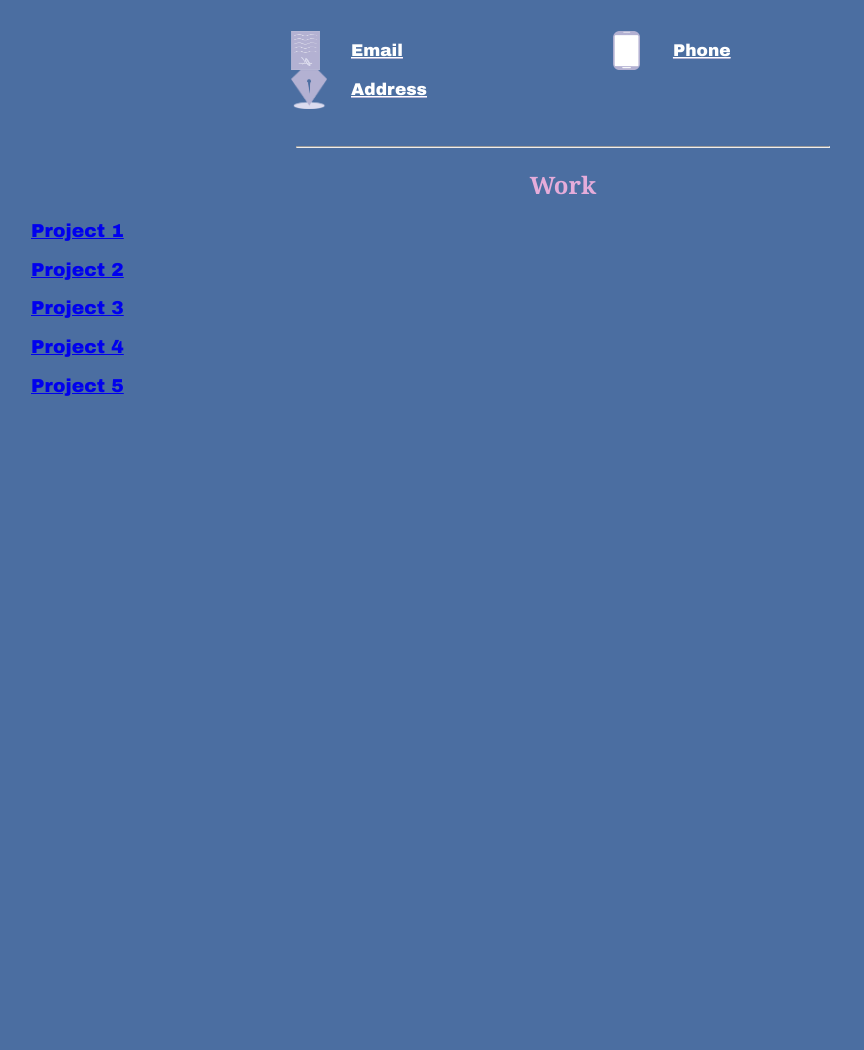
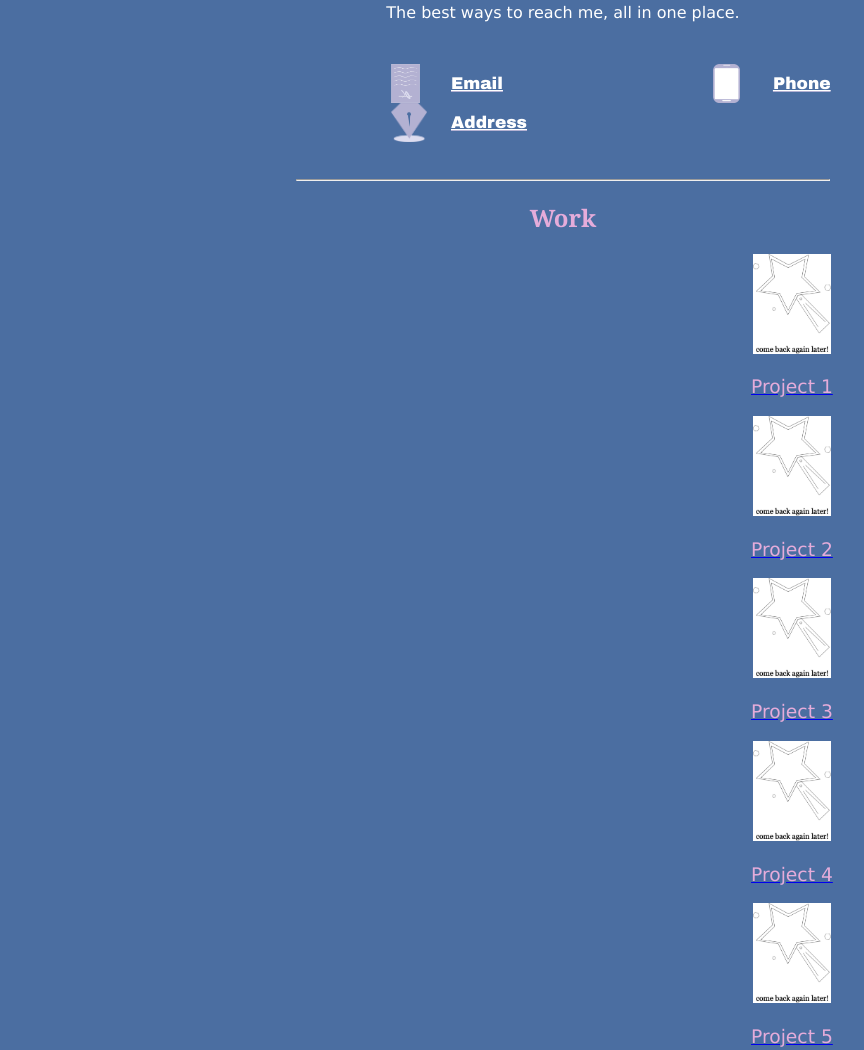
Before and after one commit to yond3r/rolly-portfoli-olly, a plain HTML site: page index.html in a window 1280 px wide. Shown: the part 954-2004 px from the top of the page, without its empty margins (77-941 px from the left). Before the commit the page ends 1350 px from the top, so only its background shows below. Drawn offline with Linux system fonts and the light colour scheme.

Commit message:
added images for readme

```diff
--- a/index.html
+++ b/index.html
@@ -4,7 +4,7 @@
 <head>
     <meta charset="UTF-8" />
     <meta name="viewport" content="width=device-width, initial-scale=1.0" />
-    <title>Barrow Portfolio</title>
+    <title>Mokarzel-Barrow Portfolio</title>
     <link rel="stylesheet" href="./style.css" />
 </head>
 
@@ -13,9 +13,9 @@
         <h1>&#9825;Mokarzel-Barrow || Web-Developer & Designer&#9825;</h1>
         <nav>
             <ul>
-                <li>&#10024;Contact Me&#10024;</li>
-                <li>&#10024;Work&#10024;</li>
-                <li>&#10024;About Me&#10024;</li>
+                <li><a href="#Contact me"></a>&#10024;Contact Me&#10024;</li>
+                <li><a href="#Work"></a>&#10024;Work&#10024;</li>
+                <li><a href="#About Me"></a>&#10024;About Me&#10024;</li>
             </ul>
         </nav>
     </header>
@@ -53,30 +53,35 @@
         <section class="page-section">
             <h2 id="work">Work</h2>
             <!-- <div> somsort of identifier in the DIV // apply flex properties, headers wrapped in the div, give background images-->
-            <div>
-                <a href="#" target="_blank">
+            <div class="flex-container">
+                <a href="./assets/star-placeholder.jpg" alt:"star-shaped magnifying glass with the words 'come again later!'" target="_blank">
+                    <img id= "bg-img" src="./assets/star-placeholder.jpg" alt="star-shaped magnifying glass with the words 'come again later!'">
                     <div>
-                        <h3>Project 1</h3>
+                        <h3 id="pro-1">Project 1</h3>
                     </div>
                 </a>
-                <a href="#" target="_blank">
+                <a href="./assets/star-placeholder.jpg" target="_blank">
+                    <img id= "bg-img" src="./assets/star-placeholder.jpg" alt="star-shaped magnifying glass with the words 'come again later!'">
                     <div>
-                        <h3>Project 2</h3>
+                        <h3 id="pro-2">Project 2</h3>
                     </div>
                 </a>
-                <a href="#" target="_blank">
+                <a href="./assets/star-placeholder.jpg" target="_blank">
+                    <img id= "bg-img" src="./assets/star-placeholder.jpg" alt="star-shaped magnifying glass with the words 'come again later!'">
                     <div>
-                        <h3>Project 3</h3>
+                        <h3 id="pro-3">Project 3</h3>
                     </div>
                 </a>
-                <a href="#" target="_blank">
+                <a href="./assets/star-placeholder.jpg" target="_blank">
+                    <img id= "bg-img" src="./assets/star-placeholder.jpg" alt="star-shaped magnifying glass with the words 'come again later!'">
                     <div>
-                        <h3>Project 4</h3>
+                        <h3 id="pro-4">Project 4</h3>
                     </div>
                 </a>
-                <a href="#" target="_blank">
+                <a href="./assets/star-placeholder.jpg" target="_blank">
+                    <img id= "bg-img" src="./assets/star-placeholder.jpg" alt="star-shaped magnifying glass with the words 'come again later!'">
                     <div>
-                        <h3>Project 5</h3>
+                        <h3 id="pro-5">Project 5</h3>
                     </div>
                 </a>
             </div>
--- a/style.css
+++ b/style.css
@@ -43,7 +43,7 @@ li {
     display: inline-block;
     float: none;
     padding: 10px;
-    margin-left: 50px;
+    margin-left: 150px;
     text-align: center;
     text-decoration: underline;
     text-decoration-thickness: 5px;
@@ -85,11 +85,28 @@ p {
  text-align: center;
 }
 
-.work
+.work{
+    text-align: center;
+    margin: 50px;
+    padding: 20px;
+}
+
+.flex-container {
+    flex-wrap: wrap;
+    flex-grow: 3;
+    flex-shrink: 3;
+    float: left;
+    text-align: center;
+    margin-left: 720px;
+    display: -webkit-inline-box;
+font-family: 'Lucida Sans', 'Lucida Sans Regular', 'Lucida Grande', 'Lucida Sans Unicode', Geneva, Verdana, sans-serif;
+background-color: var(--secondary);
+}
 
 
 .hero-banner {
-    background-image: url("./assets/blastoff.pdf");
+    background-image: url("./assets/blastoff.jpg");
+    background-size: contain;
     width: 100%;
     height: 400px;
     margin-left: 0%;
@@ -162,3 +179,31 @@ p {
     max-width: max-content;
     background-size: contain;
 }
+
+#pro-1, #pro-2, #pro-3, #pro-4, #pro-5{
+    font-family: 'Lucida Sans', 'Lucida Sans Regular', 'Lucida Grande', 'Lucida Sans Unicode', Geneva, Verdana, sans-serif;
+    font-weight: 400;
+    text-align: center;
+    color: #E5ACDA;
+    text-align: center;
+}
+
+#bg-img {
+    max-width: 100px;
+    max-height: 100px;
+
+}
+
+/* I have ZERO idea if these will work? I really struggle with media queries -- I'm going to input them, as they are needed for the project, and hope for the best. <3 */
+
+@media screen and (max-device-width: 812px) {}
+#bg-img {
+    flex-wrap: wrap;
+    flex-direction: column;
+}
+
+@media screen and (max-device-width: 1112px) {}
+.page-section, nav {
+    flex-wrap: wrap;
+    flex-direction: column;
+}
```
Also changed, not shown: 2 other files.
